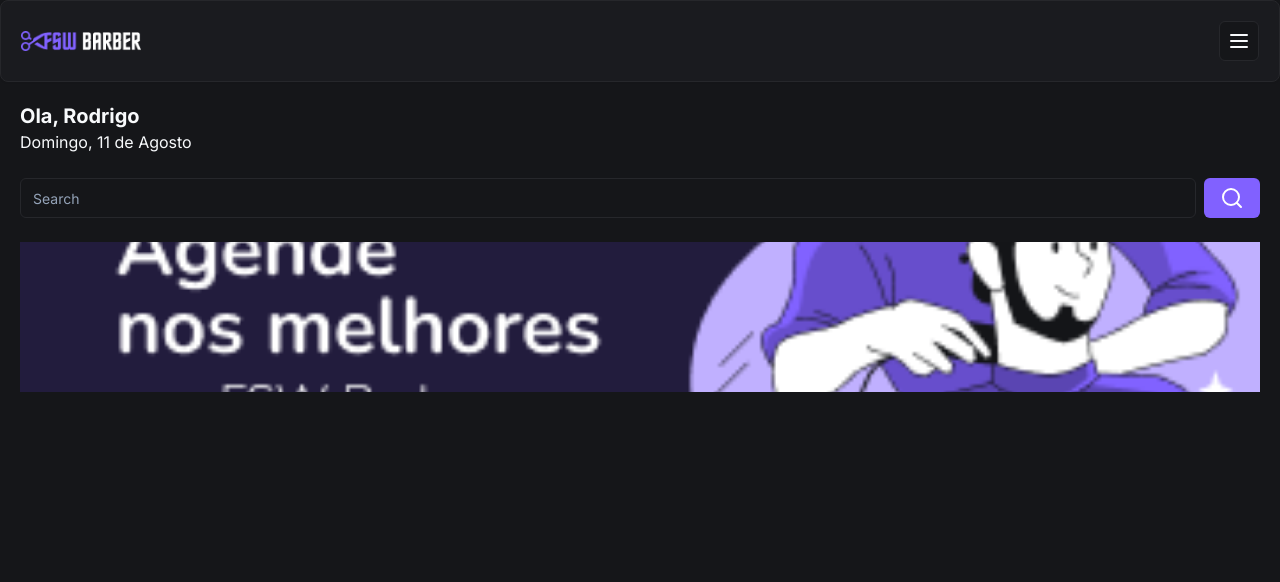
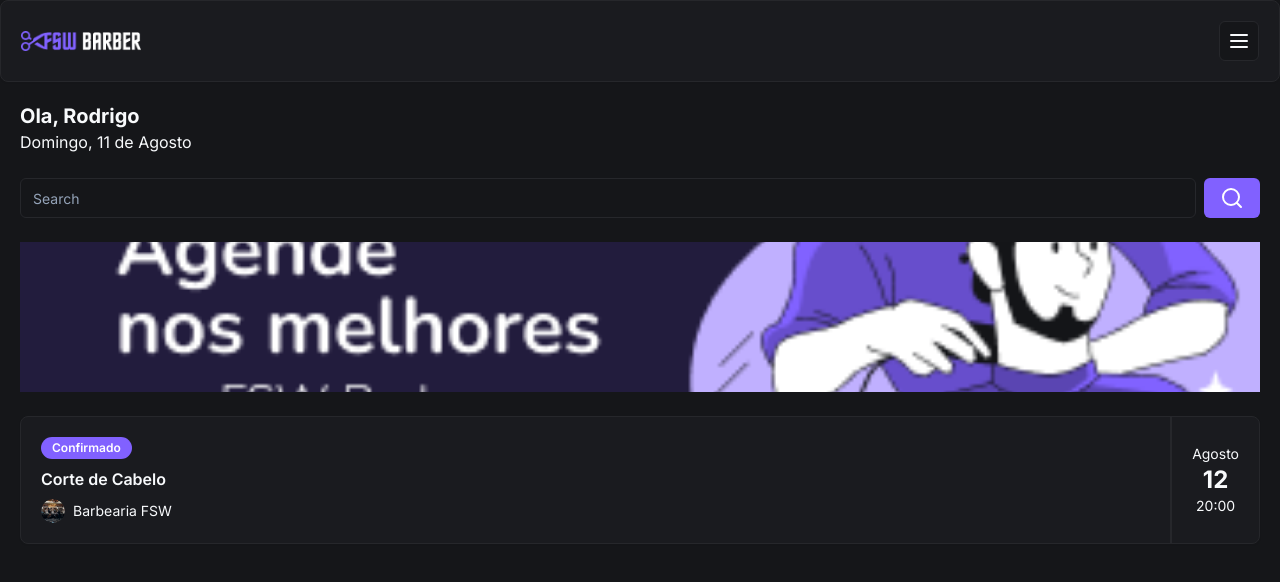
Before and after one commit to rb-belarmino/fsw-barber, a Next.js app: page / in a window 1280 px wide. Shown: the top 582 px of the page. Built offline with nearby package versions, Linux system fonts and the light colour scheme.

Commit message:
feat: add booking item

```diff
--- /dev/null
+++ b/app/_components/ui/avatar.tsx
@@ -0,0 +1,50 @@
+"use client"
+
+import * as React from "react"
+import * as AvatarPrimitive from "@radix-ui/react-avatar"
+
+import { cn } from "@/app/_lib/utils"
+
+const Avatar = React.forwardRef<
+  React.ElementRef<typeof AvatarPrimitive.Root>,
+  React.ComponentPropsWithoutRef<typeof AvatarPrimitive.Root>
+>(({ className, ...props }, ref) => (
+  <AvatarPrimitive.Root
+    ref={ref}
+    className={cn(
+      "relative flex h-10 w-10 shrink-0 overflow-hidden rounded-full",
+      className,
+    )}
+    {...props}
+  />
+))
+Avatar.displayName = AvatarPrimitive.Root.displayName
+
+const AvatarImage = React.forwardRef<
+  React.ElementRef<typeof AvatarPrimitive.Image>,
+  React.ComponentPropsWithoutRef<typeof AvatarPrimitive.Image>
+>(({ className, ...props }, ref) => (
+  <AvatarPrimitive.Image
+    ref={ref}
+    className={cn("aspect-square h-full w-full", className)}
+    {...props}
+  />
+))
+AvatarImage.displayName = AvatarPrimitive.Image.displayName
+
+const AvatarFallback = React.forwardRef<
+  React.ElementRef<typeof AvatarPrimitive.Fallback>,
+  React.ComponentPropsWithoutRef<typeof AvatarPrimitive.Fallback>
+>(({ className, ...props }, ref) => (
+  <AvatarPrimitive.Fallback
+    ref={ref}
+    className={cn(
+      "flex h-full w-full items-center justify-center rounded-full bg-muted",
+      className,
+    )}
+    {...props}
+  />
+))
+AvatarFallback.displayName = AvatarPrimitive.Fallback.displayName
+
+export { Avatar, AvatarImage, AvatarFallback }
--- /dev/null
+++ b/app/_components/ui/badge.tsx
@@ -0,0 +1,36 @@
+import * as React from "react"
+import { cva, type VariantProps } from "class-variance-authority"
+
+import { cn } from "@/app/_lib/utils"
+
+const badgeVariants = cva(
+  "inline-flex items-center rounded-full border px-2.5 py-0.5 text-xs font-semibold transition-colors focus:outline-none focus:ring-2 focus:ring-ring focus:ring-offset-2",
+  {
+    variants: {
+      variant: {
+        default:
+          "border-transparent bg-primary text-primary-foreground hover:bg-primary/80",
+        secondary:
+          "border-transparent bg-secondary text-secondary-foreground hover:bg-secondary/80",
+        destructive:
+          "border-transparent bg-destructive text-destructive-foreground hover:bg-destructive/80",
+        outline: "text-foreground",
+      },
+    },
+    defaultVariants: {
+      variant: "default",
+    },
+  },
+)
+
+export interface BadgeProps
+  extends React.HTMLAttributes<HTMLDivElement>,
+    VariantProps<typeof badgeVariants> {}
+
+function Badge({ className, variant, ...props }: BadgeProps) {
+  return (
+    <div className={cn(badgeVariants({ variant }), className)} {...props} />
+  )
+}
+
+export { Badge, badgeVariants }
--- a/app/page.tsx
+++ b/app/page.tsx
@@ -3,6 +3,10 @@
 import { Button } from "./_components/ui/button"
 import { Input } from "./_components/ui/input"
 import Image from "next/image"
+import { Card, CardContent } from "./_components/ui/card"
+import { Badge } from "./_components/ui/badge"
+import { Avatar } from "./_components/ui/avatar"
+import { AvatarImage } from "@radix-ui/react-avatar"
 
 const Home = () => {
   return (
@@ -25,6 +29,26 @@
             className="object-cover"
           />
         </div>
+
+        <Card className="mt-6">
+          <CardContent className="flex justify-between p-0">
+            <div className="flex flex-col gap-2 py-5 pl-5">
+              <Badge className="w-fit">Confirmado</Badge>
+              <h3 className="font-semibold">Corte de Cabelo</h3>
+              <div className="flex items-center gap-2">
+                <Avatar className="h-6 w-6">
+                  <AvatarImage src="/avatar-01.png" />
+                </Avatar>
+                <p className="text-sm">Barbearia FSW</p>
+              </div>
+            </div>
+            <div className="flex flex-col items-center justify-center border-l-2 border-solid px-5">
+              <p className="text-sm">Agosto</p>
+              <p className="text-2xl font-bold">12</p>
+              <p className="text-sm">20:00</p>
+            </div>
+          </CardContent>
+        </Card>
       </div>
     </div>
   )
--- a/package.json
+++ b/package.json
@@ -15,6 +15,7 @@
   },
   "dependencies": {
     "@prisma/client": "^5.18.0",
+    "@radix-ui/react-avatar": "^1.1.0",
     "@radix-ui/react-slot": "^1.1.0",
     "class-variance-authority": "^0.7.0",
     "clsx": "^2.1.1",
```
Also changed, not shown: public/avatar-01.png (added), 1 other file (tests, documents, lock files or other folders).
